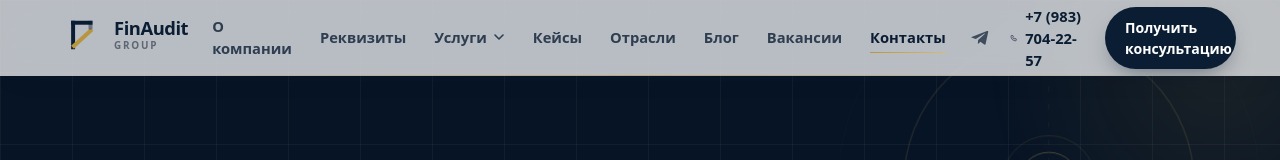
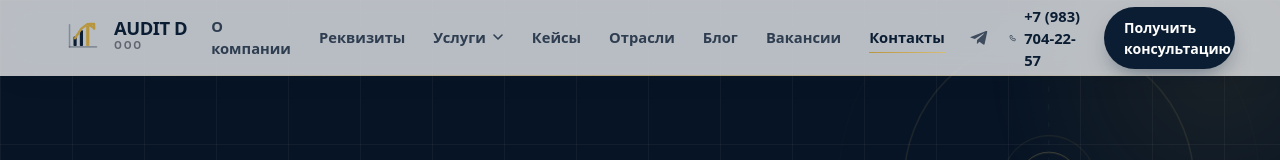
Before and after one commit to finauditgroupspb-glitch/finaudit, a Next.js app: page /contacts in a window 1280 px wide. Shown: the top 160 px of the page. Built offline with nearby package versions, Linux system fonts and the light colour scheme.

Commit message:
Update Logo.tsx

```diff
--- a/components/Logo.tsx
+++ b/components/Logo.tsx
@@ -6,9 +6,7 @@ type LogoProps = {
 
 /**
  * Фирменный знак AUDIT D.
- * Монограмма построена на пересечении букв F и A:
- * вертикаль и верхняя перекладина образуют F,
- * золотая восходящая диагональ — перекладину A и вектор роста.
+ * Минималистичный график роста показателей и аудита.
  */
 export function LogoMark({
   tone = "light",
@@ -27,10 +25,18 @@ export function LogoMark({
       xmlns="http://www.w3.org/2000/svg"
       aria-hidden="true"
     >
-      <rect x="9" y="6" width="5" height="36" fill={primary} />
-      <rect x="9" y="6" width="27" height="5" fill={primary} />
-      <path d="M9 37.5 L33.5 15 L37 18.8 L12.5 41.3 Z" fill="#B8963E" />
-      <rect x="31" y="6" width="5" height="11" fill={primary} opacity="0.45" />
+      {/* Сетка графика на фоне */}
+      <rect x="6" y="38" width="36" height="2" rx="1" fill={primary} opacity="0.3" />
+      <rect x="6" y="10" width="2" height="30" rx="1" fill={primary} opacity="0.3" />
+
+      {/* Столбцы показателей */}
+      <rect x="12" y="26" width="4" height="12" rx="1" fill={primary} />
+      <rect x="20" y="18" width="4" height="20" rx="1" fill={primary} />
+      <rect x="28" y="12" width="4" height="26" rx="1" fill="#B8963E" />
+
+      {/* Стрелка роста вверх */}
+      <path d="M14 28L22 16L30 10L38 15" stroke="#B8963E" strokeWidth="3" strokeLinecap="round" strokeLinejoin="round" />
+      <path d="M32 10H38V16" stroke="#B8963E" strokeWidth="3" strokeLinecap="round" strokeLinejoin="round" />
     </svg>
   );
 }
@@ -44,10 +50,10 @@ export default function Logo({ variant = "dark", compact = false, className = ""
       {!compact && (
         <span className="flex flex-col leading-none">
           <span className={`text-[1.15rem] font-extrabold tracking-tight ${text}`}>
-            FinAudit
+            AUDIT D
           </span>
           <span className={`mt-1 text-[0.62rem] font-semibold uppercase tracking-caps ${sub}`}>
-            Group
+            ООО
           </span>
         </span>
       )}
```
